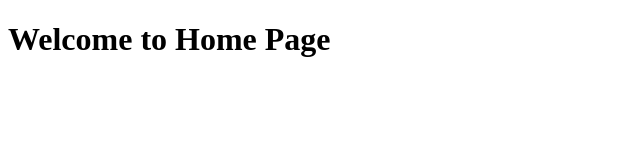
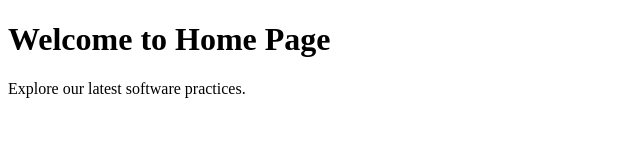
Before and after one commit to TejasdeepA/git-workflow-assignment, a plain HTML site: page index.html in a window 1280 px wide. Shown: the whole page, without its empty margins (0-640 px from the left). Drawn offline with Linux system fonts and the light colour scheme.

Commit message:
feat(index): add introductory paragraph to index.html

```diff
--- a/index.html
+++ b/index.html
@@ -1 +1 @@
-<!DOCTYPE html><html><head><title>Home</title></head><body><h1>Welcome to Home Page</h1></body></html>
+<!DOCTYPE html><html><head><title>Home</title></head><body><h1>Welcome to Home Page</h1></body></html><p>Explore our latest software practices.</p>
```
